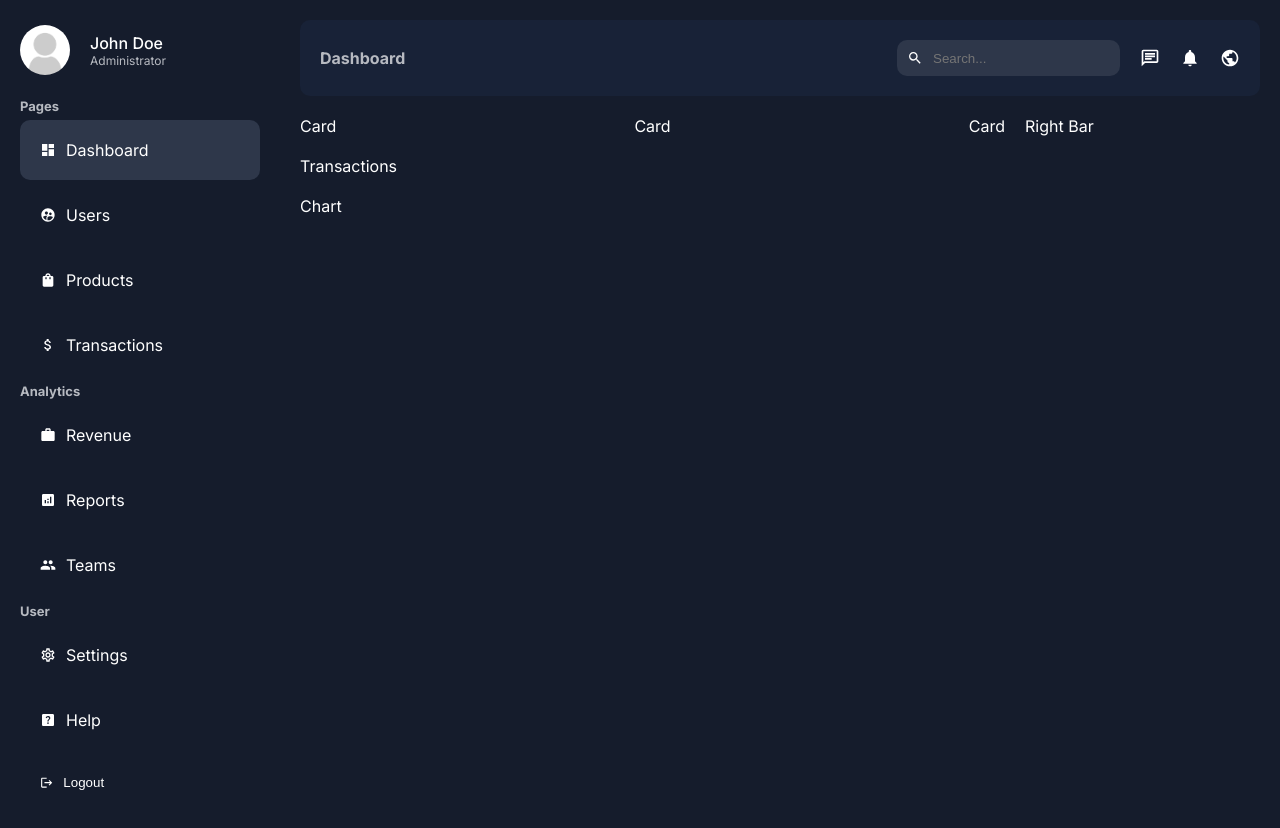
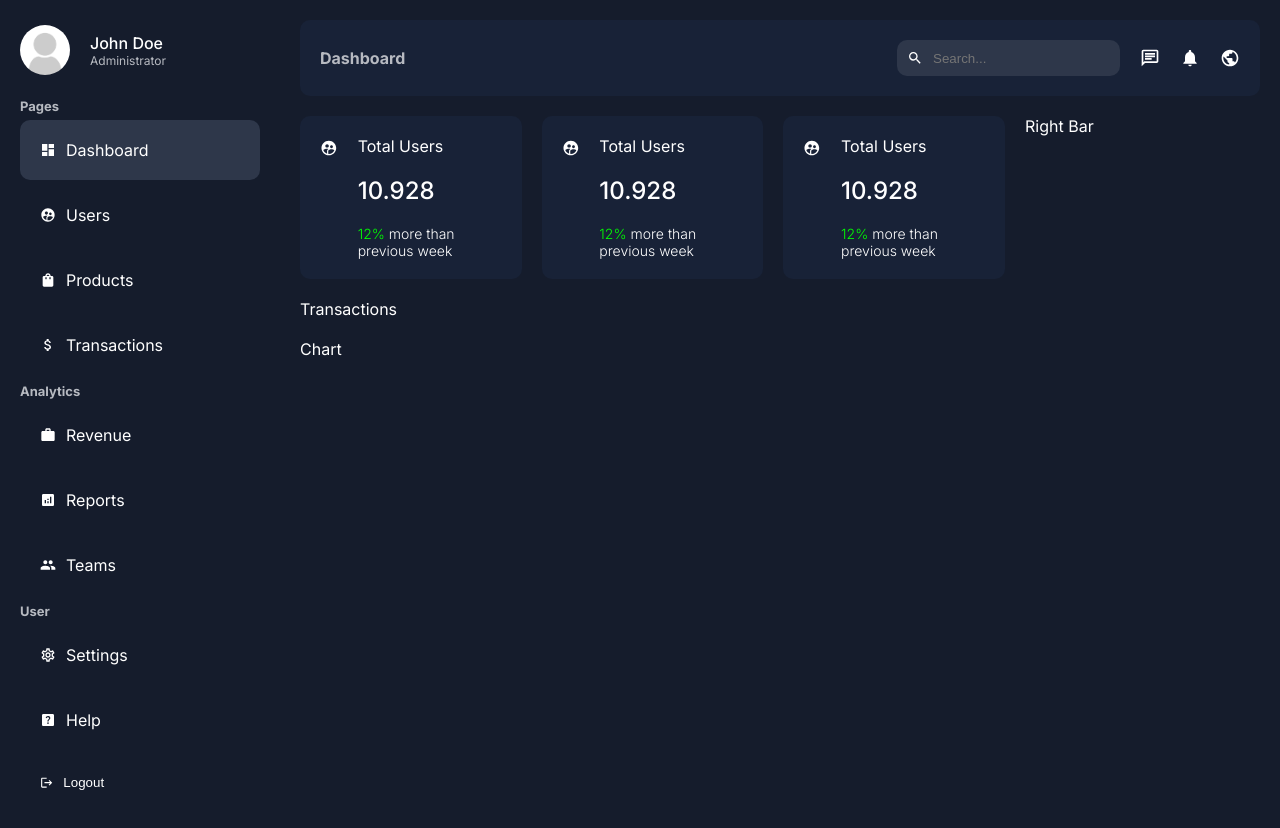
Before and after one commit to russellw999/nextadmin-14, a Next.js app: page /dashboard in a window 1280 px wide. Built offline with nearby package versions, Linux system fonts and the light colour scheme.

Commit message:
29:00 card.jsx layout stub complete

```diff
--- a/app/ui/dashboard/card/card.jsx
+++ b/app/ui/dashboard/card/card.jsx
@@ -1,8 +1,16 @@
+import { MdSupervisedUserCircle } from 'react-icons/md';
 import styles from './card.module.css'
 const Card = () => {
   return (
-    <div>
-      Card
+    <div className={styles.container}>
+      <MdSupervisedUserCircle size={24}/>
+      <div className={styles.texts}>
+        <span className={styles.title}>Total Users</span>
+        <span className={styles.number}>10.928</span>
+        <span className={styles.detail}>
+            <span className={styles.positive}>12%</span> more than previous week
+        </span>
+      </div>
     </div>
   );
 }
--- a/app/ui/dashboard/card/card.module.css
+++ b/app/ui/dashboard/card/card.module.css
@@ -0,0 +1,37 @@
+.container{
+    background-color: var(--bgSoft);
+    padding: 20px;
+    border-radius: 10px;
+    display: flex;
+    gap:20px;
+    cursor: pointer;
+    width: 100%;
+}
+
+.container:hover{
+    background-color: #2e374a;
+}
+
+.texts{
+    display: flex;
+    flex-direction: column;
+    gap: 20px;
+}
+
+.number{
+    font-size: 24px;
+    font-weight: 500;
+}
+
+.detail{
+    font-size: 14px;
+    font-weight: 300;
+}
+
+.positive{
+    color: lime;
+}
+
+.negative{
+    color: red;
+}
```
